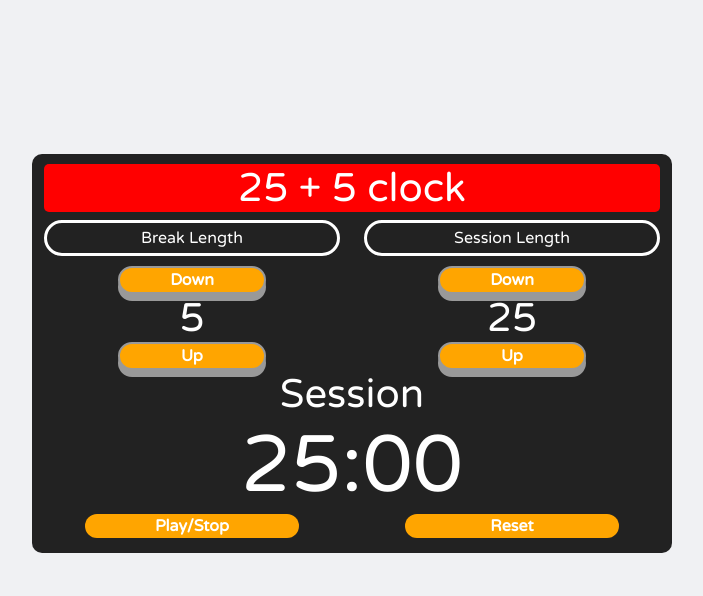
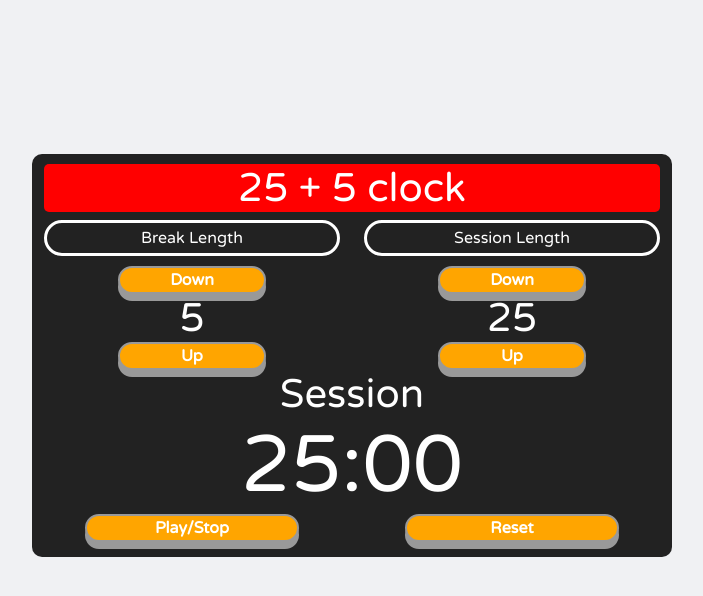
Before and after one commit to manuel12/25-plus-5-clock, a React (Create React App) app: page / in a window 1280 px wide. Shown: the top 596 px of the page, without its empty margins (288-991 px from the left). Built offline with nearby package versions, Linux system fonts and the light colour scheme.

Commit message:
Added button-styles to buttpns

```diff
--- a/src/components/timer-controller.js
+++ b/src/components/timer-controller.js
@@ -3,12 +3,12 @@ const TimerController = (props) => {
     <div className="timer-controls row">
       <div
         id="start_stop"
-        className="button col-md-4"
+        className="button col-md-4 button-styles"
         onClick={props.startStopClickHandler}
       >
         Play/Stop
       </div>
-      <div id="reset" className="button col-md-4" onClick={props.resetClickHandler}>
+      <div id="reset" className="button col-md-4 button-styles" onClick={props.resetClickHandler}>
         Reset
       </div>
     </div>
```
